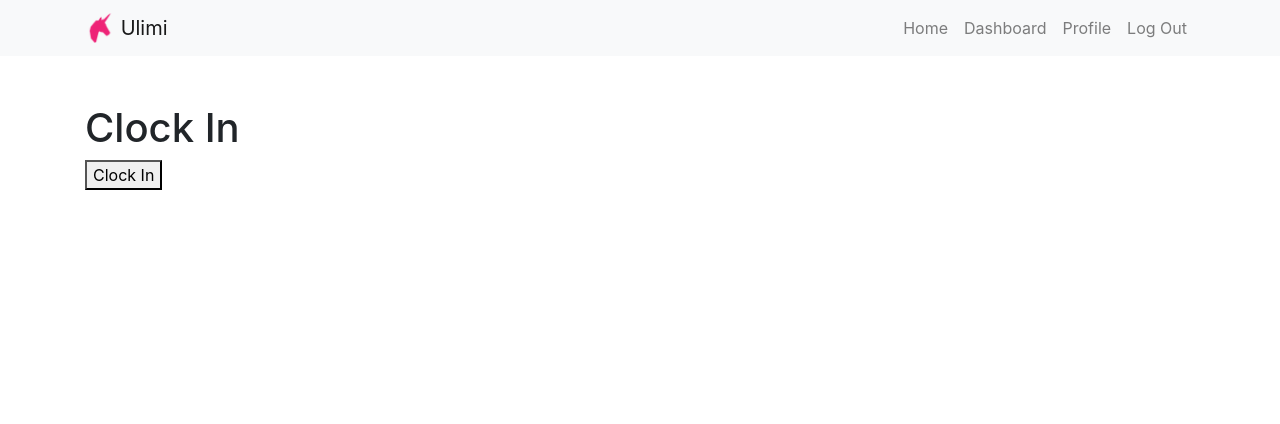
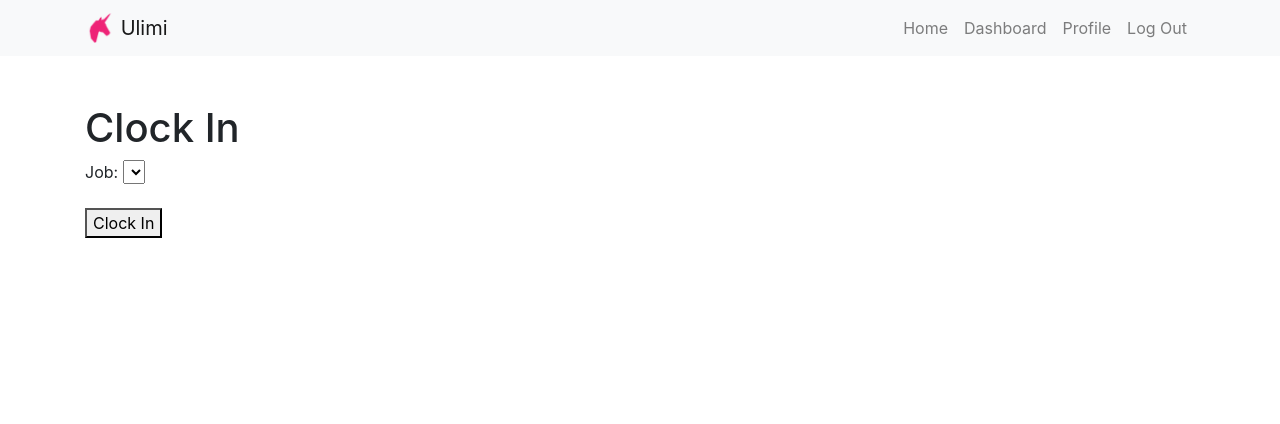
Before and after one commit to comp523-jarvis/timetracker-web, a Django app: a page that uses timetracker/templates/base.html in a window 1280 px wide. Shown: the top 424 px of the page. Run offline with Django 3.2, Linux system fonts and the light colour scheme; a user stored in the database is signed in; tables that the repository leaves empty hold one stand-in row (values such as "Sample post"); data that the repository does not hold is empty; some libraries are stand-ins or nearby versions.

Commit message:
small changes to include task in clocking in

```diff
--- a/timetracker/vms/forms.py
+++ b/timetracker/vms/forms.py
@@ -19,6 +19,10 @@ class ClockInForm(forms.Form):
         super().__init__(*args, **kwargs)
 
         self.employee = employee
+        self.fields['job'] = forms.ChoiceField(
+            choices=[
+                (o.name, str(o)) for o in
+                models.ClientJob.objects.filter(client=employee.client)])
 
     def clean(self):
         if self.employee.is_clocked_in:
@@ -27,8 +31,11 @@ class ClockInForm(forms.Form):
             )
 
     def save(self):
-        record = models.TimeRecord.objects.create(employee=self.employee)
-
+        client = self.employee.client
+        name = self.data.get('job')
+        job = models.ClientJob.objects.get(client=client, name=name)
+        record = models.TimeRecord.objects.create(
+            employee=self.employee, job=job)
         logger.info('Created time record %r', record)
 
 
--- a/timetracker/vms/templates/vms/dashboard.html
+++ b/timetracker/vms/templates/vms/dashboard.html
@@ -24,6 +24,7 @@
         <tr>
           <th>Start Time</th>
           <th>End Time</th>
+          <th>Job</th>
           <th>Approved</th>
         </tr>
       </thead>
@@ -38,6 +39,7 @@
                 -
               {% endif %}
             </td>
+            <td>{{ record.job }}</td>
             <td>{% if record.is_approved %}✔{% else %}✗{% endif %}</td>
           </tr>
         {% endfor %}
```
